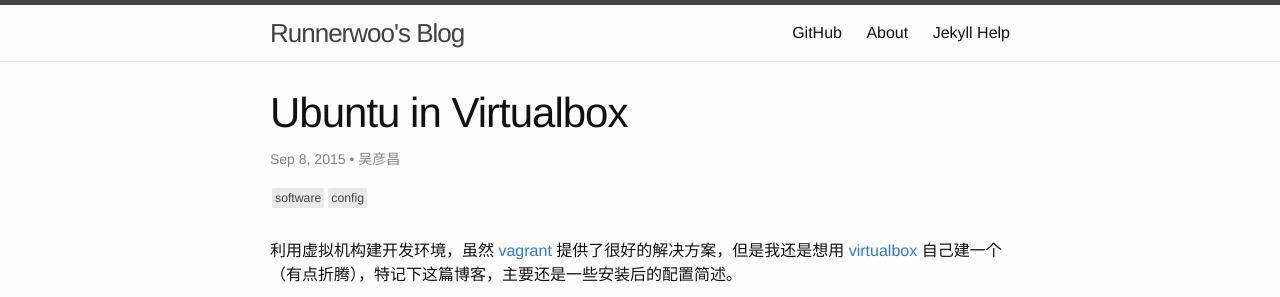
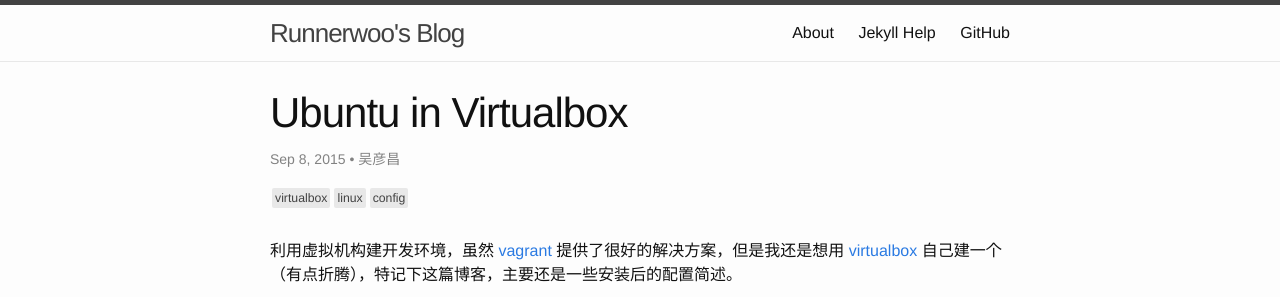
Before and after one commit to uwyc/uwyc.github.io, a Jekyll site: the page built from _posts/2015-09-08-ubuntu-in-virtualbox.md, in a window 1280 px wide. Shown: the top 297 px of the page. Built offline with Jekyll 4.4.1, drawn with Linux system fonts in a browser that asks for light colours.

Commit message:
Update 20150912

```diff
--- a/_config.yml
+++ b/_config.yml
@@ -16,5 +16,6 @@ sina_id: '3796655394'
 markdown: kramdown
 kramdown:
   input: GFM
+exclude: README.md
 
 host: 0.0.0.0
--- a/_includes/header.html
+++ b/_includes/header.html
@@ -14,12 +14,13 @@
       </a>
 
       <div class="trigger">
-          <a href="https://github.com/{{ site.github_username }}" class="page-link">GitHub</a>
         {% for page in site.pages %}
           {% if page.title %}
           <a class="page-link" href="{{ page.url | prepend: site.baseurl }}">{{ page.title }}</a>
           {% endif %}
         {% endfor %}
+
+        <a href="https://github.com/{{ site.github_username }}" class="page-link">GitHub</a>
       </div>
     </nav>
 
--- a/_posts/2015-09-08-ubuntu-in-virtualbox.md
+++ b/_posts/2015-09-08-ubuntu-in-virtualbox.md
@@ -4,7 +4,7 @@ title: "Ubuntu in Virtualbox"
 author: 吴彦昌
 date: 2015-09-08 22:30:00 +8:00
 meta:
-tags: software config
+tags: virtualbox linux config
 categories:
 ---
 
```
Also changed, not shown: about.md (+2 -0 lines), README.md.
